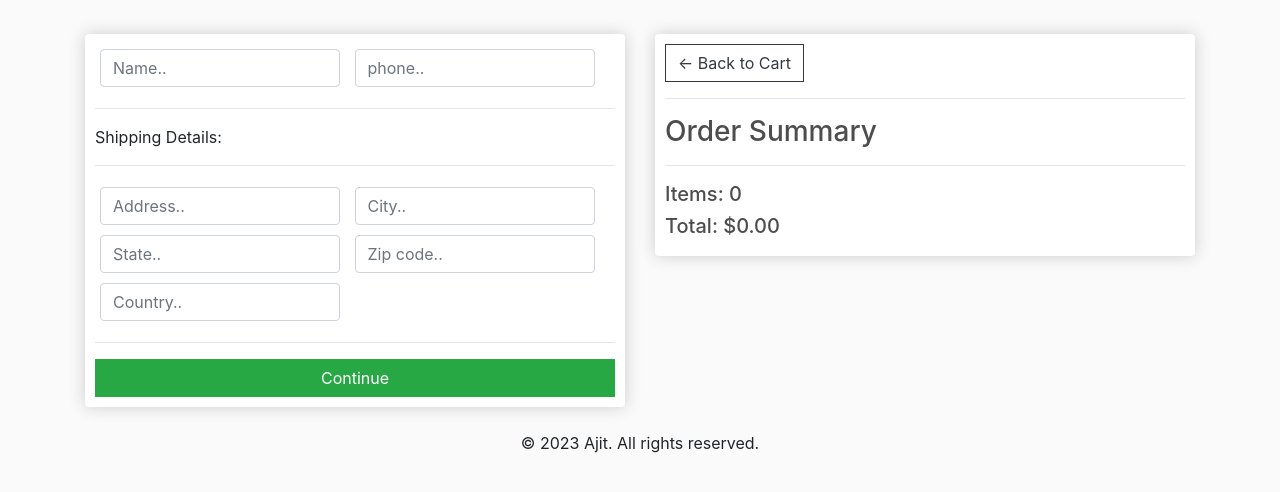
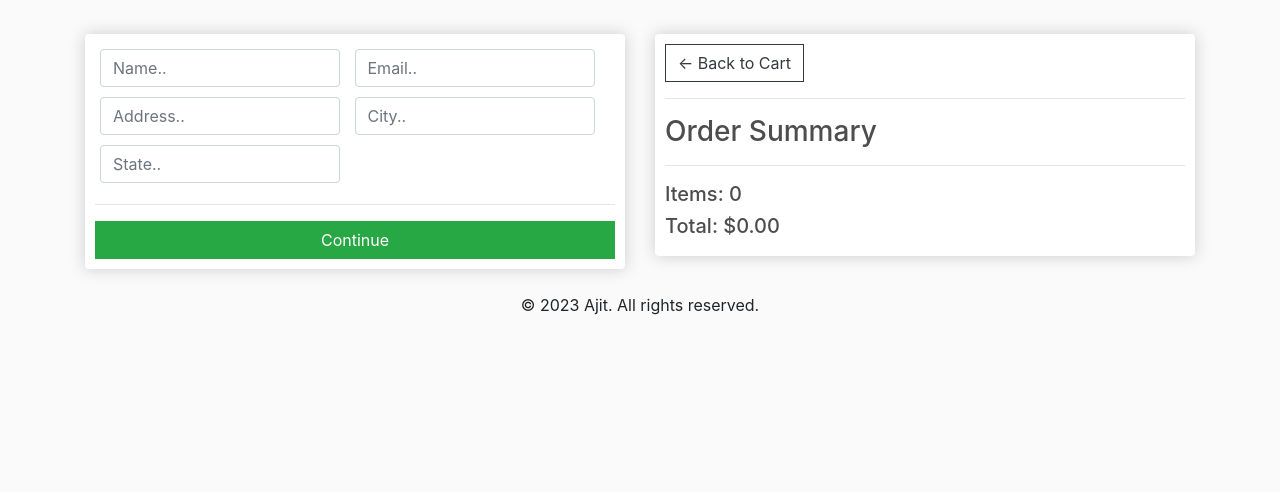
Before and after one commit to AjitKumarShukla3038/bookstore, a Django app: page /checkout/ in a window 1280 px wide. Shown: the part 80-572 px from the top of the page. Run offline with Django 4.2, Linux system fonts and the light colour scheme; some libraries are stand-ins or nearby versions.

Commit message:
last commit

```diff
--- a/store/views.py
+++ b/store/views.py
@@ -101,7 +101,6 @@
                 error_message = "Sorry ,Try something else!"
 
 
-
     context = {'products': products, 'cartItems': cartItems,'categories': categories,'search_query':search_query,'error_message': error_message}
     return render(request, 'store/store.html', context)
 
@@ -110,7 +109,6 @@
     cartItems=data['cartItems']
     order=data['order']
     items=data['items']
-
 
     context = {'items': items, 'order': order,'cartItems':cartItems}
     return render(request, 'store/cart.html', context)
--- a/templates/store/checkout.html
+++ b/templates/store/checkout.html
@@ -4,13 +4,23 @@
      <div class="row">
 		<div class="col-lg-6">
 			<div class="box-element" id="form-wrapper">
+
 				<form id="form">
 					<div id="user-info">
 						<div class="form-field">
 							<input required class="form-control" type="text" name="name" placeholder="Name..">
 						</div>
 						<div class="form-field">
-							<input required class="form-control" type="number" name="phone" placeholder="phone..">
+							<input required class="form-control" type="email" name="email" placeholder="Email..">
+						</div>
+						<div class="form-field">
+							<input class="form-control" type="text" name="address" placeholder="Address..">
+						</div>
+						<div class="form-field">
+							<input class="form-control" type="text" name="city" placeholder="City..">
+						</div>
+						<div class="form-field">
+							<input class="form-control" type="text" name="state" placeholder="State..">
 						</div>
 					</div>
 
@@ -41,11 +51,15 @@
 			</div>
 
 			<br>
-			<div class="box-element hidden" id="payment-info">
-				<small>Payment Options</small>
-				<button id="make-payment">Make payment</button>
-				<div id="paypal-button-container"></div>
-			</div>
+			<form method="post">
+				{% csrf_token %}
+				<div class="box-element hidden" id="payment-info">
+					<small>Payment Options</small>
+					<button id="make-payment">Make payment</button>
+					<div id="paypal-button-container"></div>
+				</div>
+			</form>
+
 
 		</div>
 
@@ -69,4 +83,37 @@
 		</div>
 	</div>
 
+
+
+
+	<script type="text/javascript">
+		var shipping = '{{order.shipping}}'
+
+		if (shipping == 'False'){
+		 	document.getElementById('shipping-info').innerHTML = ''
+		}
+
+
+
+		var form = document.getElementById('form')
+		form.addEventListener('submit', function(e){
+	    	e.preventDefault()
+	    	console.log('Form Submitted...')
+	    	document.getElementById('form-button').classList.add("hidden");
+	    	document.getElementById('payment-info').classList.remove("hidden");
+	    })
+
+
+	    document.getElementById('make-payment').addEventListener('click', function(e){
+	    	submitFormData()
+	    })
+
+		function submitFormData(){
+			console.log('payment button clicked')
+		}
+
+
+
+
+	</script>
 {% endblock content %}
--- a/templates/store/main.html
+++ b/templates/store/main.html
@@ -119,6 +119,7 @@
 
      <div class="container">
             <br>
+
             {% block content %}
 
 
```
